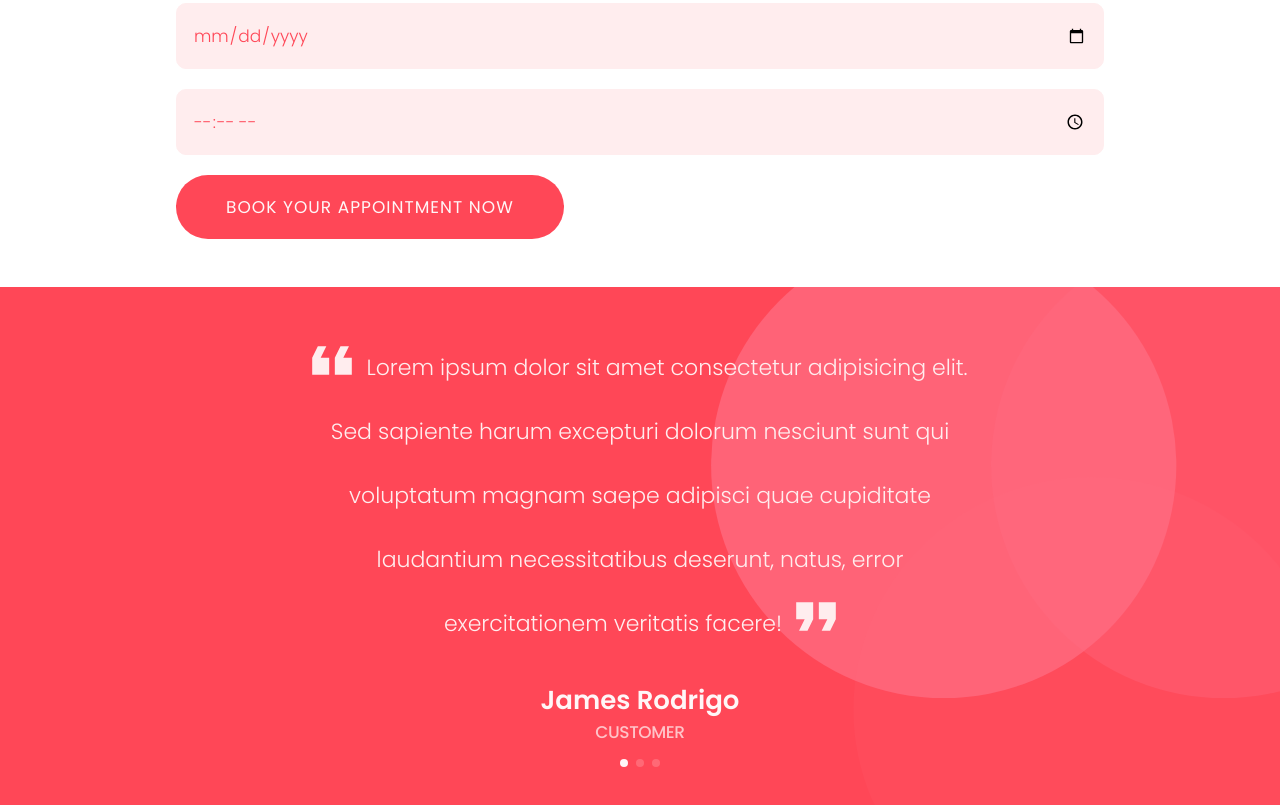
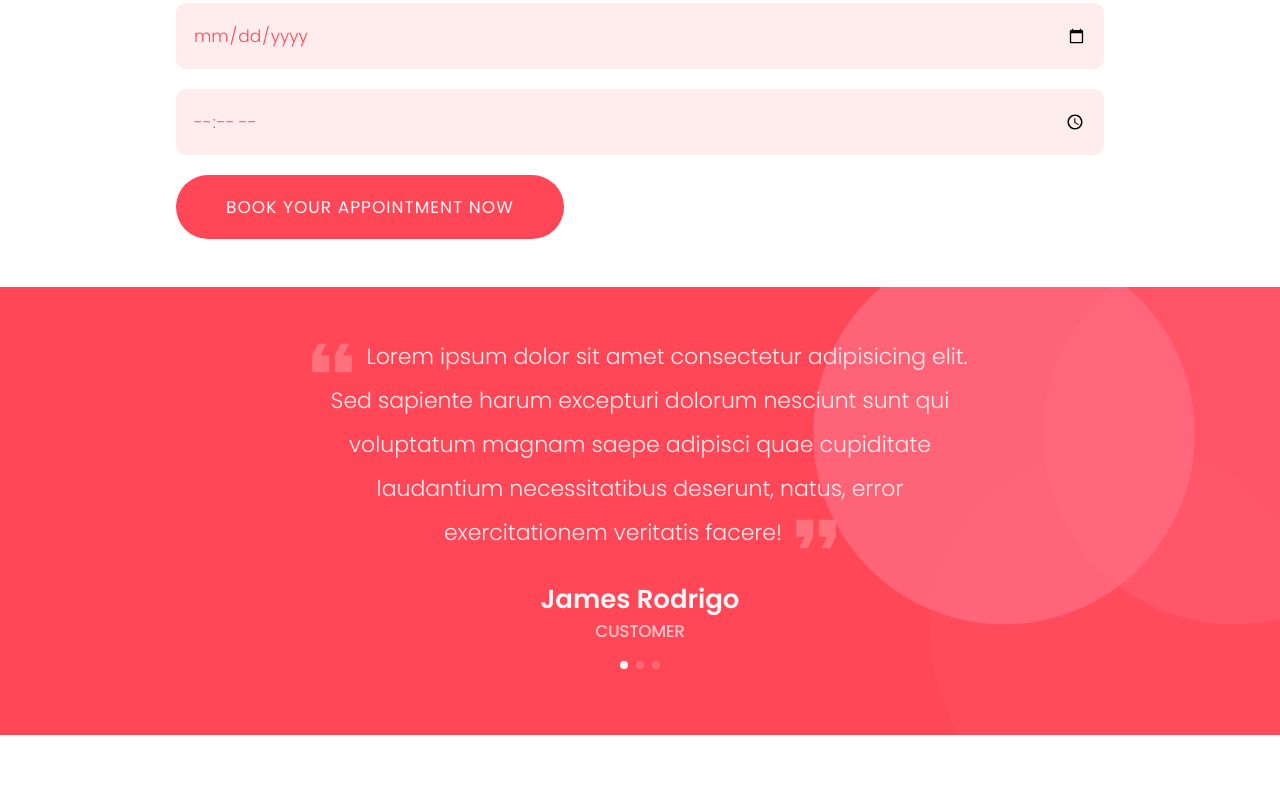
Before and after one commit to POGsss/Healthcare-Site, a plain HTML site: page index.html in a window 1280 px wide. Shown: the part 2336-3141 px from the top of the page. After the commit the page ends 3071 px from the top, so only its background shows below. Drawn offline with nearby package versions, Linux system fonts and the light colour scheme; files whose address does not match are found by name.

Commit message:
Testimonial Section

```diff
--- a/index.html
+++ b/index.html
@@ -263,58 +263,58 @@
                     <div class="hidden xl:flex">
                         <img src="assets/img/testimonials/img.png" alt="">
                     </div>
-                    <div class="max-w-[980px] xl:max-w-[710px]">
-                        <div class="swiper h-[450px]">
+                    <div class="max-w-full px-6 xl:max-w-[710px]">
+                        <div class="swiper w-full h-full">
                             <div class="swiper-wrapper">
                                 <div class="swiper-slide">
-                                    <div class="h-full">
+                                    <div class="h-full flex flex-col justify-center items-start">
                                         <div class="max-w-[680px] mx-auto text-center xl:text-left">
-                                            <p class="font-light relative text-accent-secondary text-[22px] leading-[290%] text-center xl:text-left mb-7
-                                            before:bg-quoteLeft before:bg-contain before:bg-bottom before:inline-block before:top-0 before:w-10 before:h-10 before:bg-no-repeat
-                                            after:bg-quoteRight after:bg-contain after:bg-bottom after:inline-block after:top-0 after:w-10 after:h-10 after:bg-no-repeat">
+                                            <div class="font-light relative text-accent-secondary text-[22px] leading-[200%] text-center xl:text-left mb-7">
+                                                <img src="assets/icons/testimonials/quote-left.svg" class="relative inline-block top-0 left-0 w-10 h-10 opacity-25" alt="">
                                                 <span class="mx-2">
                                                     Lorem ipsum dolor sit amet consectetur adipisicing elit.
                                                     Sed sapiente harum excepturi dolorum nesciunt sunt qui voluptatum
                                                     magnam saepe adipisci quae cupiditate laudantium necessitatibus
                                                     deserunt, natus, error exercitationem veritatis facere!
                                                 </span>
-                                            </p>
+                                                <img src="assets/icons/testimonials/quote-right.svg" class="relative inline-block top-0 left-0 w-10 h-10 opacity-25" alt="">
+                                            </div>
                                             <div class="text-[26px] text-accent-primary font-semibold">James Rodrigo</div>
-                                            <div class="text-accent-secondary opacity-75 font-medium uppercase tracking-tight">Customer</div>
+                                            <div class="text-accent-secondary opacity-75 font-medium uppercase tracking-tight mb-10">Customer</div>
                                         </div>
                                     </div>
                                 </div>
                                 <div class="swiper-slide">
-                                    <div class="h-full">
+                                    <div class="h-full flex flex-col justify-center items-start">
                                         <div class="max-w-[680px] mx-auto text-center xl:text-left">
-                                            <p class="font-light relative text-accent-secondary text-[22px] leading-[290%] text-center xl:text-left mb-7
-                                            before:bg-quoteLeft before:bg-contain before:bg-bottom before:inline-block before:top-0 before:w-10 before:h-10 before:bg-no-repeat
-                                            after:bg-quoteRight after:bg-contain after:bg-bottom after:inline-block after:top-0 after:w-10 after:h-10 after:bg-no-repeat">
+                                            <div class="font-light relative text-accent-secondary text-[22px] leading-[200%] text-center xl:text-left mb-7">
+                                                <img src="assets/icons/testimonials/quote-left.svg" class="relative inline-block top-0 left-0 w-10 h-10 opacity-25" alt="">
                                                 <span class="mx-2">
                                                     Lorem ipsum dolor sit amet consectetur adipisicing elit.
                                                     Sed sapiente harum excepturi dolorum nesciunt sunt qui voluptatum
                                                     magnam saepe adipisci quae cupiditate laudantium necessitatibus
                                                     deserunt, natus, error exercitationem veritatis facere!
                                                 </span>
-                                            </p>
+                                                <img src="assets/icons/testimonials/quote-right.svg" class="relative inline-block top-0 left-0 w-10 h-10 opacity-25" alt="">
+                                            </div>
                                             <div class="text-[26px] text-accent-primary font-semibold">James Rodrigo</div>
                                             <div class="text-accent-secondary font-medium uppercase tracking-tight">Customer</div>
                                         </div>
                                     </div>
                                 </div>
                                 <div class="swiper-slide">
-                                    <div class="h-full">
+                                    <div class="h-full flex flex-col justify-center items-start">
                                         <div class="max-w-[680px] mx-auto text-center xl:text-left">
-                                            <p class="font-light relative text-accent-primary text-[22px] leading-[290%] text-center xl:text-left mb-7
-                                            before:bg-quoteLeft before:bg-contain before:bg-bottom before:inline-block before:top-0 before:w-10 before:h-10 before:bg-no-repeat
-                                            after:bg-quoteRight after:bg-contain after:bg-bottom after:inline-block after:top-0 after:w-10 after:h-10 after:bg-no-repeat">
+                                            <div class="font-light relative text-accent-secondary text-[22px] leading-[200%] text-center xl:text-left mb-7">
+                                                <img src="assets/icons/testimonials/quote-left.svg" class="relative inline-block top-0 left-0 w-10 h-10 opacity-25" alt="">
                                                 <span class="mx-2">
                                                     Lorem ipsum dolor sit amet consectetur adipisicing elit.
                                                     Sed sapiente harum excepturi dolorum nesciunt sunt qui voluptatum
                                                     magnam saepe adipisci quae cupiditate laudantium necessitatibus
                                                     deserunt, natus, error exercitationem veritatis facere!
                                                 </span>
-                                            </p>
+                                                <img src="assets/icons/testimonials/quote-right.svg" class="relative inline-block top-0 left-0 w-10 h-10 opacity-25" alt="">
+                                            </div>
                                             <div class="text-[26px] text-accent-primary font-semibold">James Rodrigo</div>
                                             <div class="text-accent-secondary opacity-75 font-medium uppercase tracking-tight">Customer</div>
                                         </div>
--- a/script.js
+++ b/script.js
@@ -23,4 +23,4 @@ const swiper = new Swiper('.swiper', {
       el: '.swiper-pagination',
       clickable: true
     },
-  });
+});
```
Also changed, not shown: style.css.
